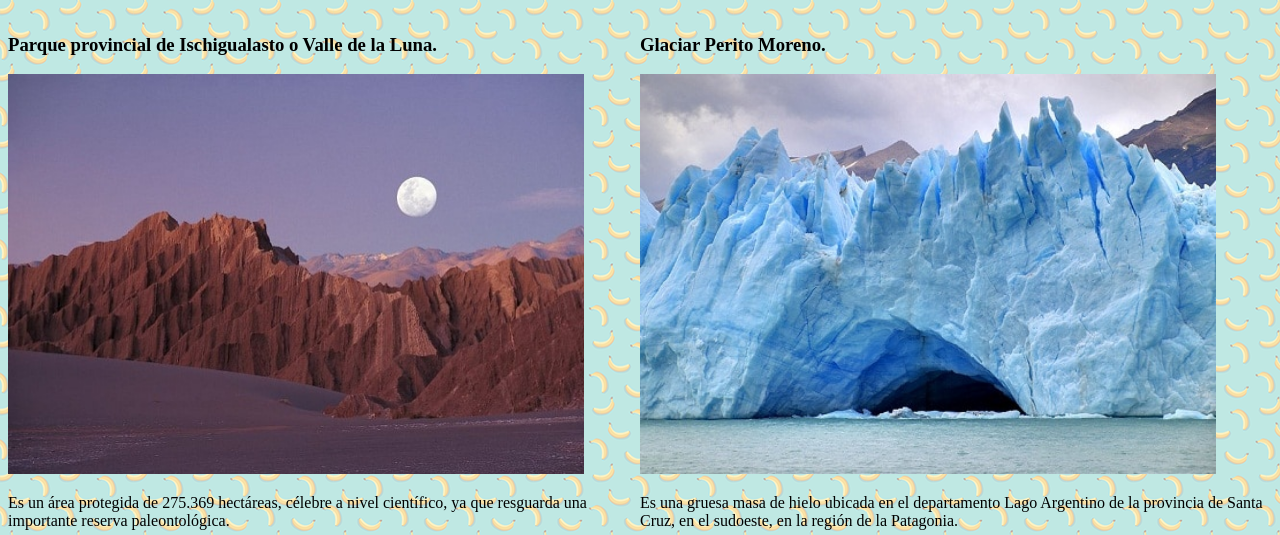
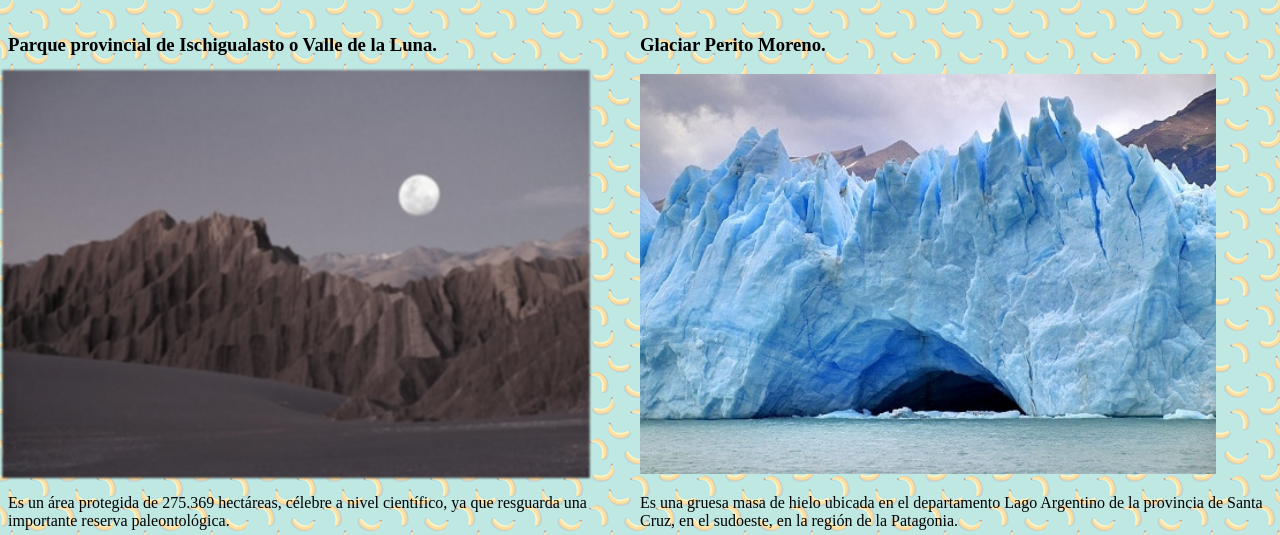
Before and after one commit to JuanCruzBaez/empresa-de-turismo-B-ez, a plain HTML site: page pages/galeria.html in a window 1280 px wide. In both pictures the pointer is over the picture 296 px from the left and 539 px from the top of the page. Shown: the part 265-800 px from the top of the page. Drawn offline with Linux system fonts and the light colour scheme.

Commit message:
added transitions and transforms to the galery page

```diff
--- a/main.css
+++ b/main.css
@@ -56,6 +56,7 @@ padding: none;
   text-align: center;
   background-color: rgba(0, 0, 0, 0.5);
 }
+
 
 .footer{
   display: flex;
@@ -126,6 +127,12 @@ padding: none;
 .galery-image{
   width: 45vw;
   height: 400px;
+}
+
+.galery-image:hover{
+  filter: blur(1px) grayscale(0.7);
+  transition: all 1s ease-in;
+  transform: scale(1.02);
 }
 
 .galery-container{
```
